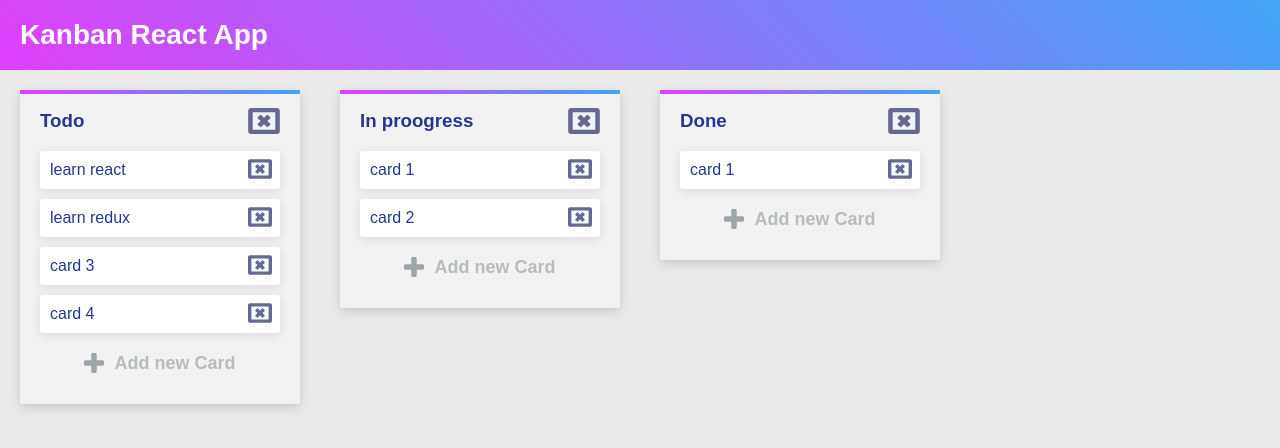
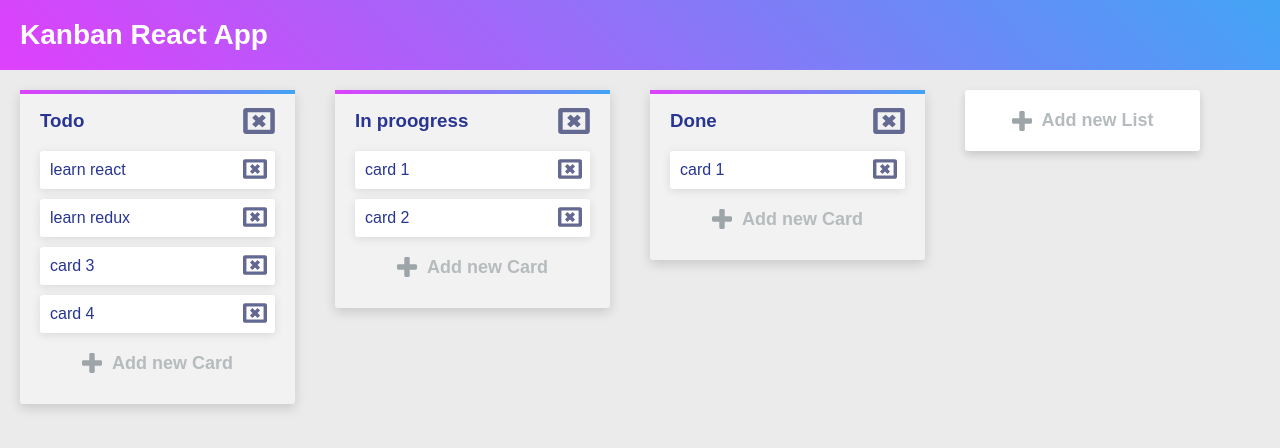
Before and after one commit to romankrru/kanban-app, a React app: page /board/1 in a window 1280 px wide. Shown: the top 448 px of the page. Built offline with nearby package versions, Linux system fonts and the light colour scheme.

Commit message:
Add component for new list creation

```diff
--- a/src/components/List/List.css
+++ b/src/components/List/List.css
@@ -2,6 +2,7 @@
   position: relative;
 
   margin: 20px;
+  margin-top: 0;
   padding: 20px;
   width: calc(33.33333% - 40px);
   flex-basis: calc(33.33333% - 40px);
@@ -10,6 +11,10 @@
   background-color: #f2f2f2;
   border-radius: 3px;
   box-shadow: 0px 4px 12px rgba(0, 0, 0, .15)
+}
+
+.ListWrapper:first-child {
+  margin-left: 0;
 }
 
 .ListWrapper::before {
--- /dev/null
+++ b/src/containers/Board/AddNewList/AddNewList.css
@@ -0,0 +1,51 @@
+.AddNewListWrapper {
+  width: calc(33.33333% - 40px);
+  flex-basis: calc(33.33333% - 40px);
+  flex-shrink: 0;
+}
+
+.AddNewList {
+  display: flex;
+  margin: 20px;
+  margin-top: 0;
+  padding: 20px;
+  justify-content: center;
+  align-items: center;
+
+  text-align: center;
+  font-size: 18px;
+  font-weight: bold;
+  color: #b6bbbe;
+
+  border-radius: 3px;
+  background-color: #fff;
+  box-shadow: 0 4px 8px rgba(0, 0, 0, .15);
+
+  cursor: pointer;
+  transition: all .2s ease;
+}
+
+.AddNewList:hover {
+  background-color: #f1f1f1;
+}
+
+.AddNewList::before {
+  content: '';
+
+  display: block;
+  width: 20px;
+  height: 20px;
+  margin-right: 10px;
+
+  background-image: url('../../../assets/img/icons/add-icon-grey.svg');
+  background-position: center;
+  background-repeat: no-repeat;
+  background-size: contain;
+}
+
+@media screen and (min-width: 1200px) {
+  .AddNewListWrapper {
+    width: calc(25% - 40px);
+    flex-basis: calc(25% - 40px);
+  }
+}
--- /dev/null
+++ b/src/containers/Board/AddNewList/AddNewList.js
@@ -0,0 +1,15 @@
+import React from 'react';
+
+import styles from './AddNewList.css';
+
+const AddNewList = (props) => {
+  return (
+    <div className={styles.AddNewListWrapper}>
+      <div className={styles.AddNewList}>
+        Add new List
+      </div>
+    </div>
+  );
+};
+
+export default AddNewList;
--- a/src/containers/Board/Board.css
+++ b/src/containers/Board/Board.css
@@ -1,4 +1,9 @@
 .Board {
   display: flex;
   align-items: flex-start;
+  padding-top: 20px;
+  padding-left: 20px;
+  min-height: calc(100vh - 70px);
+
+  overflow-x: auto;
 }
--- a/src/containers/Board/Board.js
+++ b/src/containers/Board/Board.js
@@ -1,6 +1,7 @@
 import React, { Component } from 'react';
 
 import List from '../../components/List/List';
+import AddNewList from './AddNewList/AddNewList';
 import styles from './Board.css';
 
 class Board extends Component {
@@ -151,6 +152,7 @@ class Board extends Component {
     return (
       <div className={styles.Board}>
         {lists}
+        <AddNewList />
       </div>
     );
   };
```
